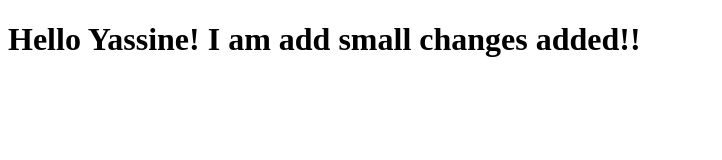
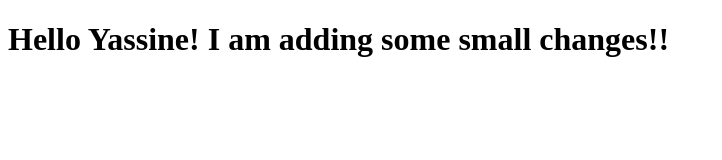
Before and after one commit to medLearner1/Coursera-Test, a plain HTML site: page index.html in a window 1280 px wide. Shown: the whole page, without its empty margins (0-722 px from the left). Drawn offline with Linux system fonts and the light colour scheme.

Commit message:
Correcting some errors

```diff
--- a/index.html
+++ b/index.html
@@ -6,6 +6,6 @@
 	<title>Hello</title>
 </head>
 <body>
-<h1>Hello Yassine! I am add small changes added!!</h1>
+<h1>Hello Yassine! I am adding some small changes!!</h1>
 </body>
 </html>
```
